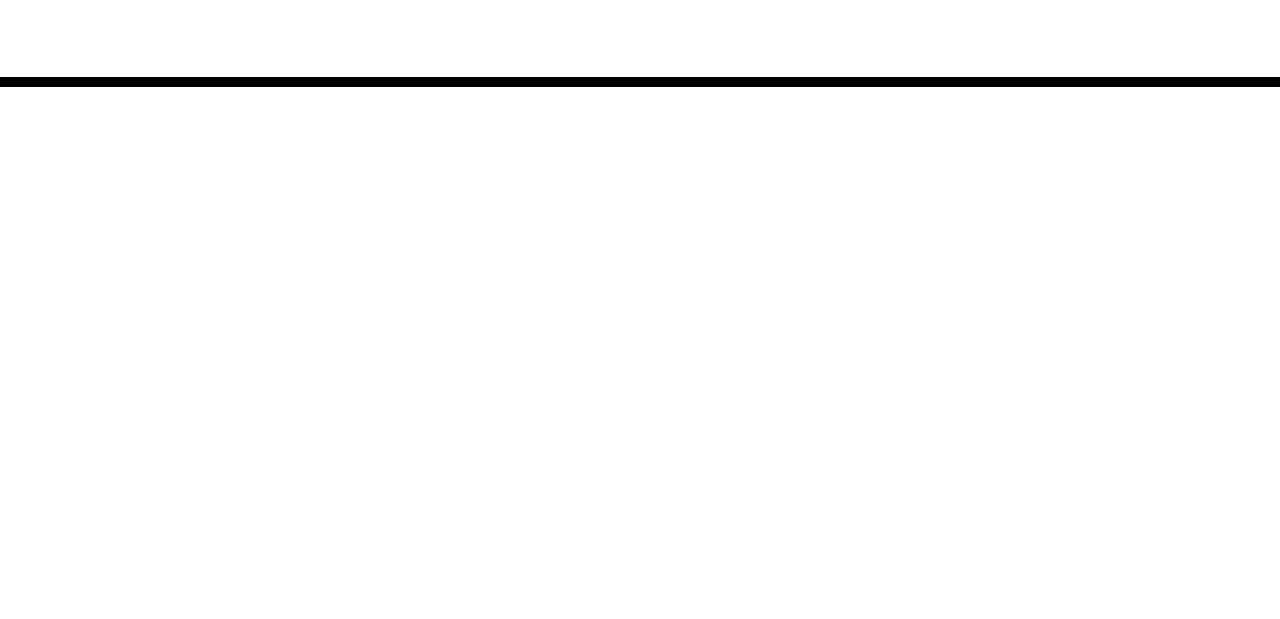
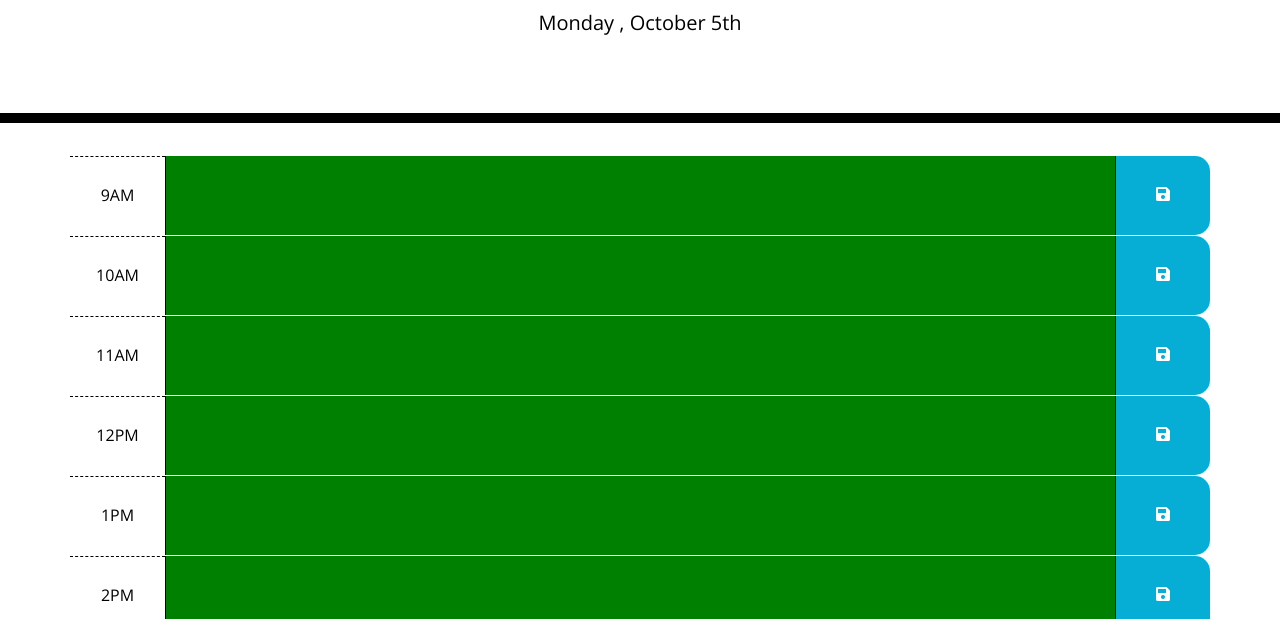
Before and after one commit to anurav18/WorkdayScheduler, a plain HTML site: page index.html in a window 1280 px wide. Shown: the part 181-800 px from the top of the page. Drawn offline with nearby package versions, Linux system fonts and the light colour scheme; files that its build step writes are made by us from their sources.

Commit message:
color coding the text area based on the current hour

```diff
--- /dev/null
+++ b/Assets/script.js
@@ -0,0 +1,59 @@
+//Display Current date
+
+$("#currentDay").text(moment().format('dddd [,] MMMM Do'));
+
+//Defining working hours in an array
+
+let hours = ["9AM", "10AM", "11AM", "12PM","1PM","2PM","3PM","4PM","5PM"];
+
+for(var i = 0; i < hours.length ;i++)
+{
+    let mainContainer = $(".container");
+    let newSection = $("<div>");
+    newSection.attr("class","row time-block");
+    let col1 = $("<div>");
+    col1.attr("class","col-1 hour");
+    let col2 = $("<textarea>");
+    col2.attr("class","col-10 description");
+    let col3 = $("<div>");
+    col3.attr("class","col-1 saveBtn");
+    let icon = $("<i>");
+    icon.attr("class","fas fa-save");
+    let col1Text = $("<span>");
+     //string manipulation
+     let str = hours[i];
+     str = str.substring(0, str.length - 2);
+    col1Text.text(hours[i]);
+    col2.attr("id",str);
+    mainContainer.append(newSection);
+    newSection.append(col1);
+    col1.append(col1Text);
+    newSection.append(col2);
+    newSection.append(col3);
+    col3.append(icon);
+    textInputColor(str,col2);
+}
+
+//Setting Text Area backgound color
+
+function textInputColor(str,col2)
+{
+    let currentHour = moment().hour();
+    let textareaHour = parseInt(str);
+    if(textareaHour >= 1 && textareaHour <=5)
+    {
+        textareaHour = textareaHour+12;
+    }
+
+    if(textareaHour > currentHour)
+    {
+        col2.attr("style","background-color:green");
+    }
+    else if (textareaHour < currentHour)
+    {
+        col2.attr("style","background-color:blue");
+    }
+    else {
+        col2.attr("style","background-color:red");
+    }
+}
--- a/Assets/style.css
+++ b/Assets/style.css
@@ -33,7 +33,8 @@ textarea{
 .row {
   white-space: pre-wrap;
   height: 80px;
-  border-top: 1px solid white;;
+  border-top: 1px solid white;
+
 }
 
 .hour {
@@ -69,3 +70,7 @@ textarea{
   font-size: 20px;
   transition: all .3s ease-in-out;
 }
+
+.col-1{
+  padding-top: 30px;
+}
--- a/index.html
+++ b/index.html
@@ -18,7 +18,7 @@
       href="https://fonts.googleapis.com/css?family=Open+Sans&display=swap"
       rel="stylesheet"
     />
-    <link rel="stylesheet" href="style.css" />
+    <link rel="stylesheet" href="Assets/style.css" />
     <title>Work Day Scheduler</title>
   </head>
 
@@ -34,5 +34,6 @@
 
     <script src="https://code.jquery.com/jquery-3.4.1.min.js"></script>
     <script src="https://cdnjs.cloudflare.com/ajax/libs/moment.js/2.24.0/moment.min.js"></script>
+    <script src="Assets/script.js"></script>
   </body>
 </html>
```
